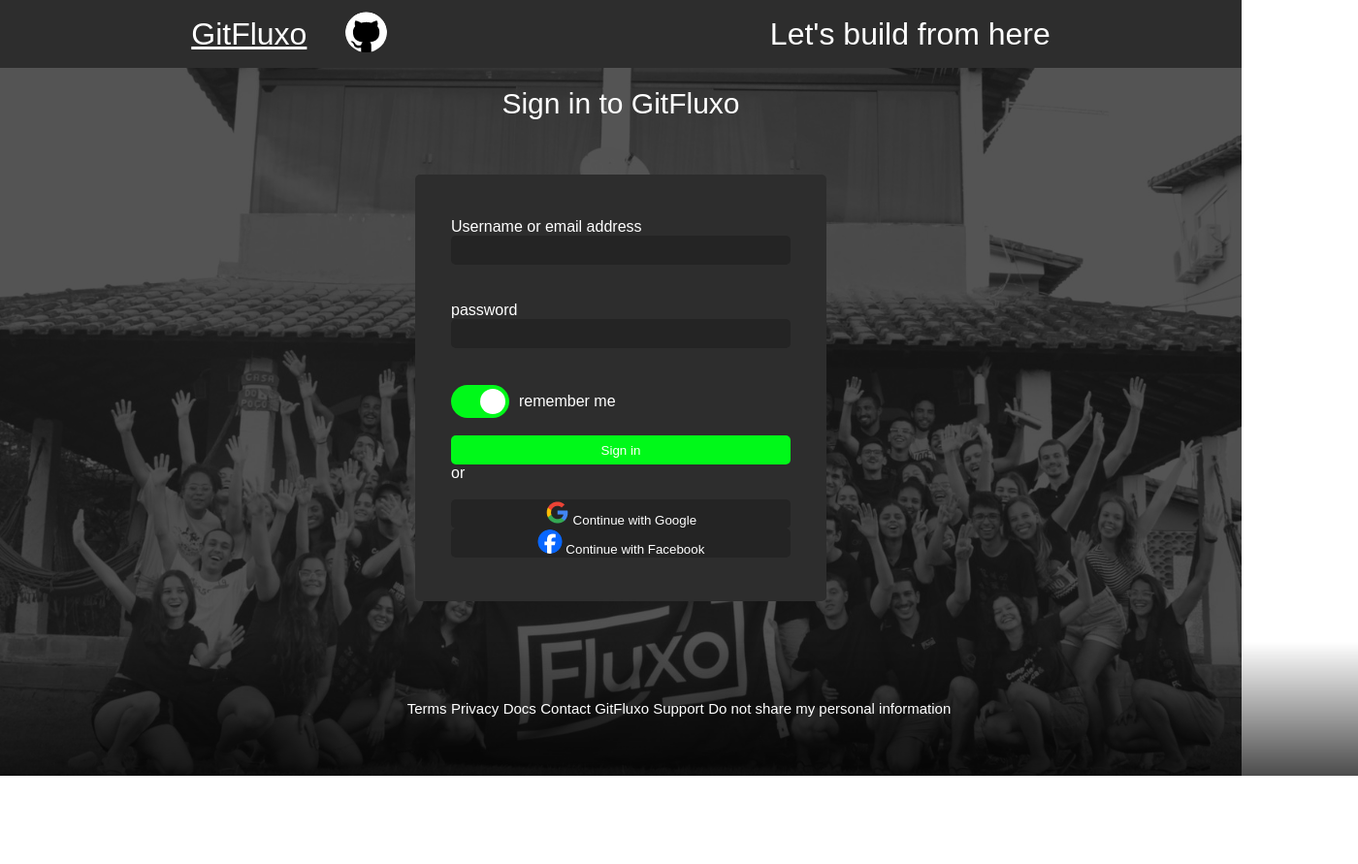
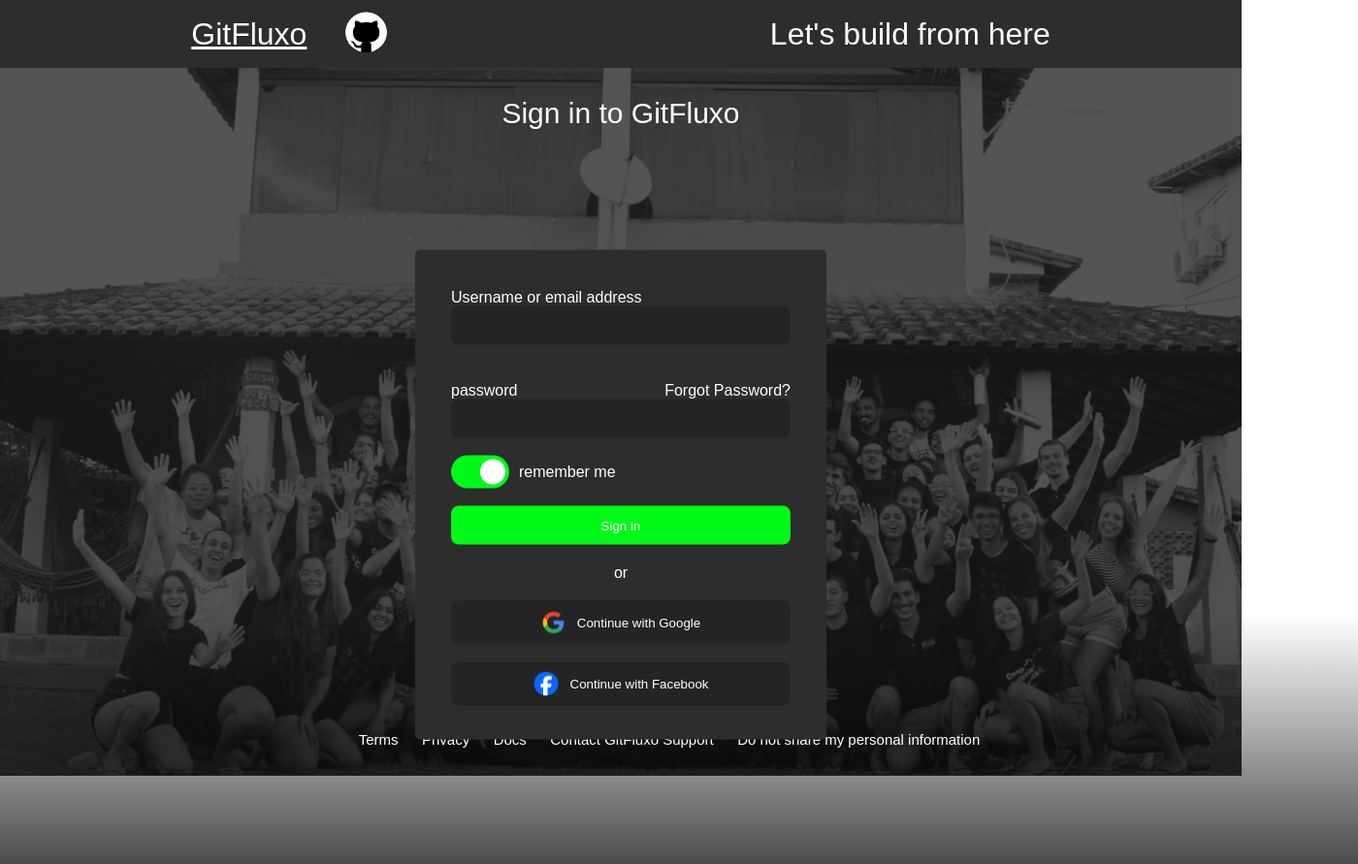
Before and after one commit to DaniOMesquita/PAME-23.2-Entrega-2, a plain HTML site: page index.html in a window 1280 px wide. Shown: the whole page at 97% size, 1400 px wide, since content can reach past the window. Before the commit the page ends 800 px from the top, so only its background shows below. Drawn offline with Linux system fonts and the light colour scheme.

Commit message:
2a Atualização

```diff
--- a/CSS/main.css
+++ b/CSS/main.css
@@ -10,6 +10,7 @@
   width:100%;
   height:70px;
 }
+
 .nome {
   text-decoration:underline;
   font-weight:200;
@@ -25,6 +26,7 @@ header {
   display:flex;
   justify-content:space-around;
   align-items:center;
+  width:100%;
 }
 .nomeElogo {
   display:flex;
@@ -34,6 +36,7 @@ header {
   font-weight: 200;
   text-align: center;
   font-size: 30px;
+  margin-top: 30px;
 }
 body {
   margin:0;
@@ -41,7 +44,7 @@ body {
   position:relative;
   height:100vh;
   overflow:hidden;
-  overflow: auto;
+  width:100%;
 }
 body::before {
   content:'';
@@ -62,7 +65,8 @@ body::after {
   width: 100%;
   height: 100%;
   background: url(../img/fa3d9026-7dae-4183-b1f4-d015987569b1.jpg);
-  background-size: cover;
+  background-size:cover;
+  backdrop-filter:unset;
   background-position: center;
   z-index: -2;
 }
@@ -71,8 +75,9 @@ body::after {
 }
 main {
   flex-grow: 1;
-  padding:20px;
   align-items:center;
+  flex-direction: column;
+  gap: 20px;
 }
 .box {
   position: absolute;
@@ -80,7 +85,7 @@ main {
   left: 50%;
   transform: translate(-50%, -50%);
   border-radius: 5px;
-  min-height: 400px;
+  min-height: 450px;
   width: 30%;
   display: flex;
   flex-direction: column;
@@ -88,23 +93,27 @@ main {
   justify-content: center;
   background-color: #2D2D2D;
   padding: 20px;
-
+  margin-top: 110px;
 }
 fieldset{
   border: none;
   .inputBox {
     display: flex;
     flex-direction: column;
-    margin-bottom: 20px;
+    margin-top: 20px;
+  }
+  .labelElinkSenha {
+    display: flex;
+    justify-content: space-between;
   }
   .or{
     justify-content:center;
     align-items:center;
   }
   .inputUser{
-    border-radius:5px;
+    border-radius:8px;
     width: 350px;
-    height: 30px;
+    height: 40px;
     border: none;
     justify-content: center;
     background-color:#242424;
@@ -171,38 +180,50 @@ fieldset{
 /*Botões*/
 .signIn {
   background-color:#00F919;
-  border-radius:5px;
+  border-radius:8px;
   width: 350px;
-  height: 30px;
+  height: 40px;
   border: none;
   justify-content: center;
 }
+.or{
+  margin: 20px;
+  text-align: center;
+}
 .google {
   background-color:#242424;
-  border-radius:5px;
+  border-radius:8px;
   width: 350px;
-  height: 30px;
+  height: 45px;
   border: none;
   justify-content: center;
+  display: flex;
+  align-items: center;
 }
 .facebook {
   background-color:#242424;
-  border-radius:5px;
+  border-radius:8px;
   width: 350px;
-  height: 30px;
+  height: 45px;
   border: none;
   justify-content: center;
-
+  display: flex;
+  align-items: center;
+  margin-bottom: 15px;
+}
+.imgGoogle, .imgFacebook {
+  margin-right: 12px;
 }
 /*Rodapé*/
 .mainFooter {
   background: linear-gradient(to bottom, rgba(51, 51, 51, 0), rgba(0, 0, 0, 0.7));
   color: white;
   text-align: center;
+  position:-webkit-sticky;
   padding: 60px;
-  position: fixed;
   bottom: 0;
   width: 100%;
+  margin-top: 500px;
 }
 .linksRodape  li{
   margin-bottom: 0px;
@@ -210,4 +231,8 @@ fieldset{
   font-size: 15px;
   font-family: sans-serif;
   text-decoration: none;
+  justify-content: space-around;
+  margin-top: 60px;
+  margin-bottom: 60px;
+  margin-right: 20px;
 }
--- a/gitFluxoBackend.js
+++ b/gitFluxoBackend.js
@@ -0,0 +1,7 @@
+const user=document.getElementById("user");
+const password=document.getElementById("password");
+
+form.addEventListener("sumit",(event) => {
+    preventDefault();
+    alert("Cadastrado com sucesso.")
+})
--- a/index.html
+++ b/index.html
@@ -17,21 +17,10 @@
         </div>
         <h1 class="slogan">Let's build from here</h1>
     </header>
-    <footer class="mainFooter">
-        <div class="linksRodape">
-            <ul>
-                <li><a href="#">Terms</a></li>
-                <li><a href="#">Privacy</a></li>
-                <li><a href="#">Docs</a></li>
-                <li><a href="#">Contact GitFluxo Support</a></li>
-                <li><a href="#">Do not share my personal information</a></li>
-            </ul>
-        </div>
-    </footer>
     <main>
         <h1 class="titulo">Sign in to GitFluxo</h1>
         <div class="box">
-            <form action="">
+            <form id="form" class="form">
                 <fieldset>
                     <div class="inputBox">
                         <label for="user">Username or email address</label>
@@ -39,7 +28,10 @@
                     </div>
                     <br>
                     <div class="inputBox">
-                        <label for="password">password</label>
+                        <div class="labelElinkSenha">
+                            <label for="password">password</label>
+                            <a href="#">Forgot Password?</a>
+                        </div>
                         <input type="password" name="password" id="password" class="inputUser" required>
                     </div>
                     <br>
@@ -52,22 +44,32 @@
                     </div>
                     <br>
                     <button name="subject" type="submit" value="signIn" class="signIn">Sign in</button>
-                    <br>
                     <p class="or">or</p>
-                    <br>
                     <button name="subject" type="submit" value="google" class="google">
 
-                    <img src="./img/image 4.png" alt="Avatar"/>
+                    <img src="./img/image 4.png" alt="Avatar" class="imgGoogle"/>
                     Continue with Google
                     </button>
                     <br>
                     <button name="subject" type="submit" value="facebook" class="facebook">
-                    <img src="./img/image 3.png" alt="Avatar"/>
+                    <img src="./img/image 3.png" alt="Avatar" class="imgFacebook"/>
                     Continue with Facebook
                     </button>
                 </fieldset>
             </form>
         </div>
+            <footer class="mainFooter">
+                <div class="linksRodape">
+                    <ul>
+                        <li><a href="#">Terms</a></li>
+                        <li><a href="#">Privacy</a></li>
+                        <li><a href="#">Docs</a></li>
+                        <li><a href="#">Contact GitFluxo Support</a></li>
+                        <li><a href="#">Do not share my personal information</a></li>
+                    </ul>
+                </div>
+            </footer>
     </main>
+    <script src="./gitFluxoBackend.js"></script>
 </body>
 </html>
```
